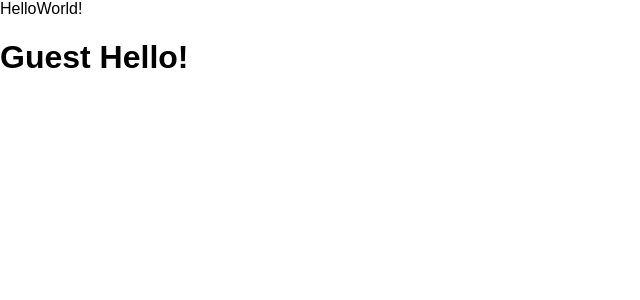
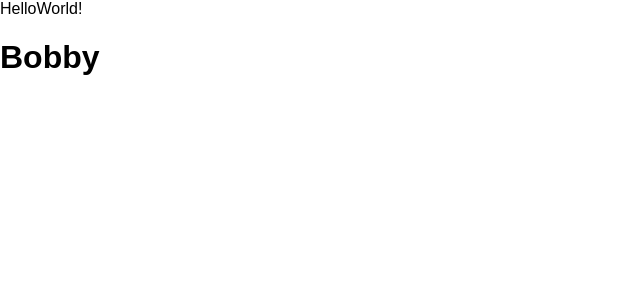
Before and after one commit to EpicPi/check-in, a React (Create React App) app in the folder v0/: page /guest in a window 1280 px wide. Shown: the top 300 px of the page, without its empty margins (0-640 px from the left). Built offline with nearby package versions, Linux system fonts and the light colour scheme.

Commit message:
testing the code for cookies

```diff
--- a/v0/src/App.jsx
+++ b/v0/src/App.jsx
@@ -2,13 +2,16 @@ import React, { Component } from 'react';
 import { BrowserRouter, Route, Switch } from 'react-router-dom';
 import GuestDash from './Guest/GuestDash';
 import HostDash from './Host/HostDash';
+import Cookies from 'universal-cookie';
 
 class App extends Component {
   constructor(props) {
     super(props);
+    this.cookies = new Cookies();
   }
 
   render() {
+      this.cookies.set('name', 'Bobby', { path: '/' });
     return (
       <div>
         <BrowserRouter>
--- a/v0/src/Guest/GuestDash.jsx
+++ b/v0/src/Guest/GuestDash.jsx
@@ -1,9 +1,15 @@
 import React, { Component } from 'react';
+import Cookies from 'universal-cookie';
 
 class GuestDash extends Component {
+  constructor(props){
+    super(props);
+      this.cookies = new Cookies();
+  }
   render() {
+    console.log(this.cookies.get('name'));
     return (
-      <h1>Guest Hello!</h1>
+      <h1>{this.cookies.get('name')}</h1>
     );
   }
 }
```
